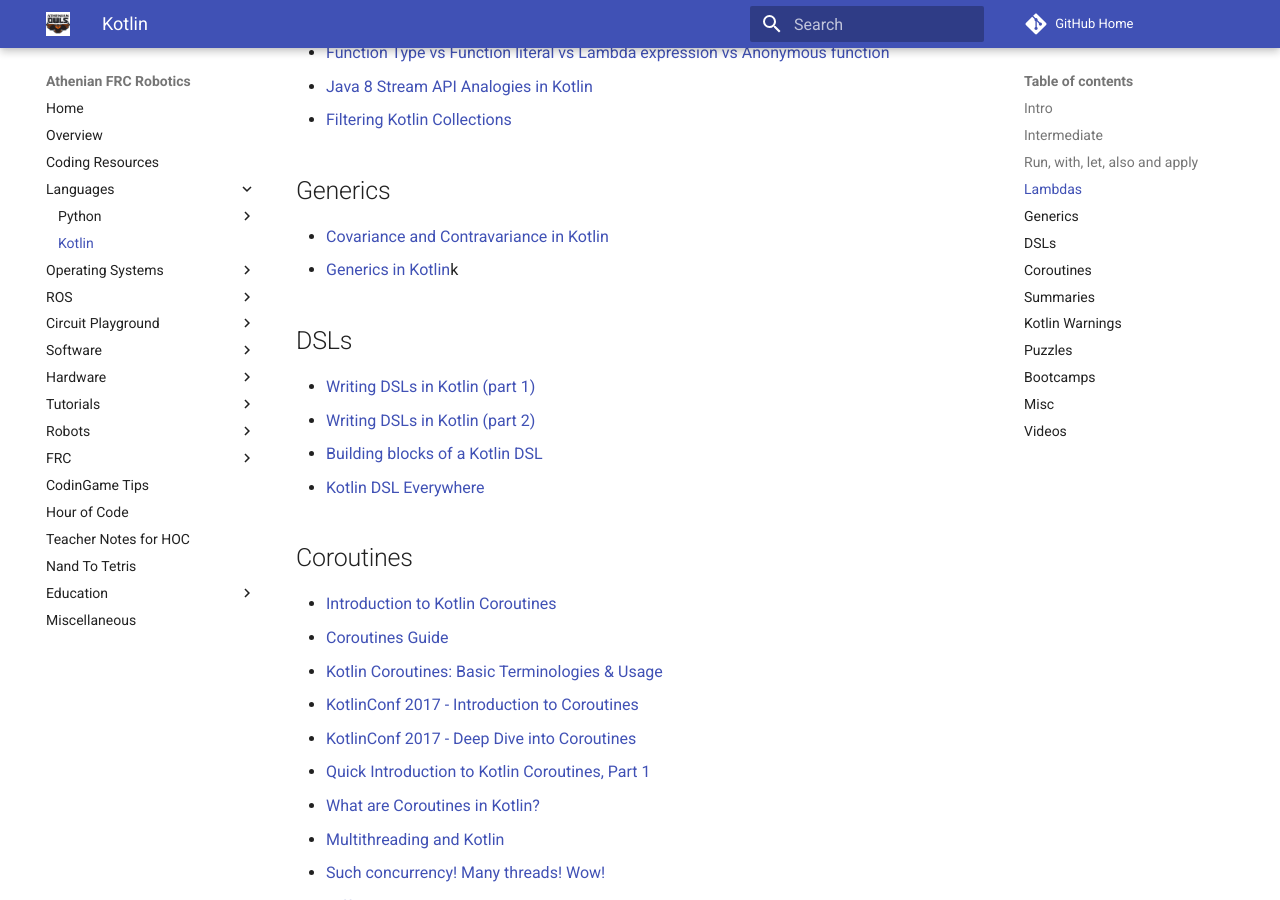
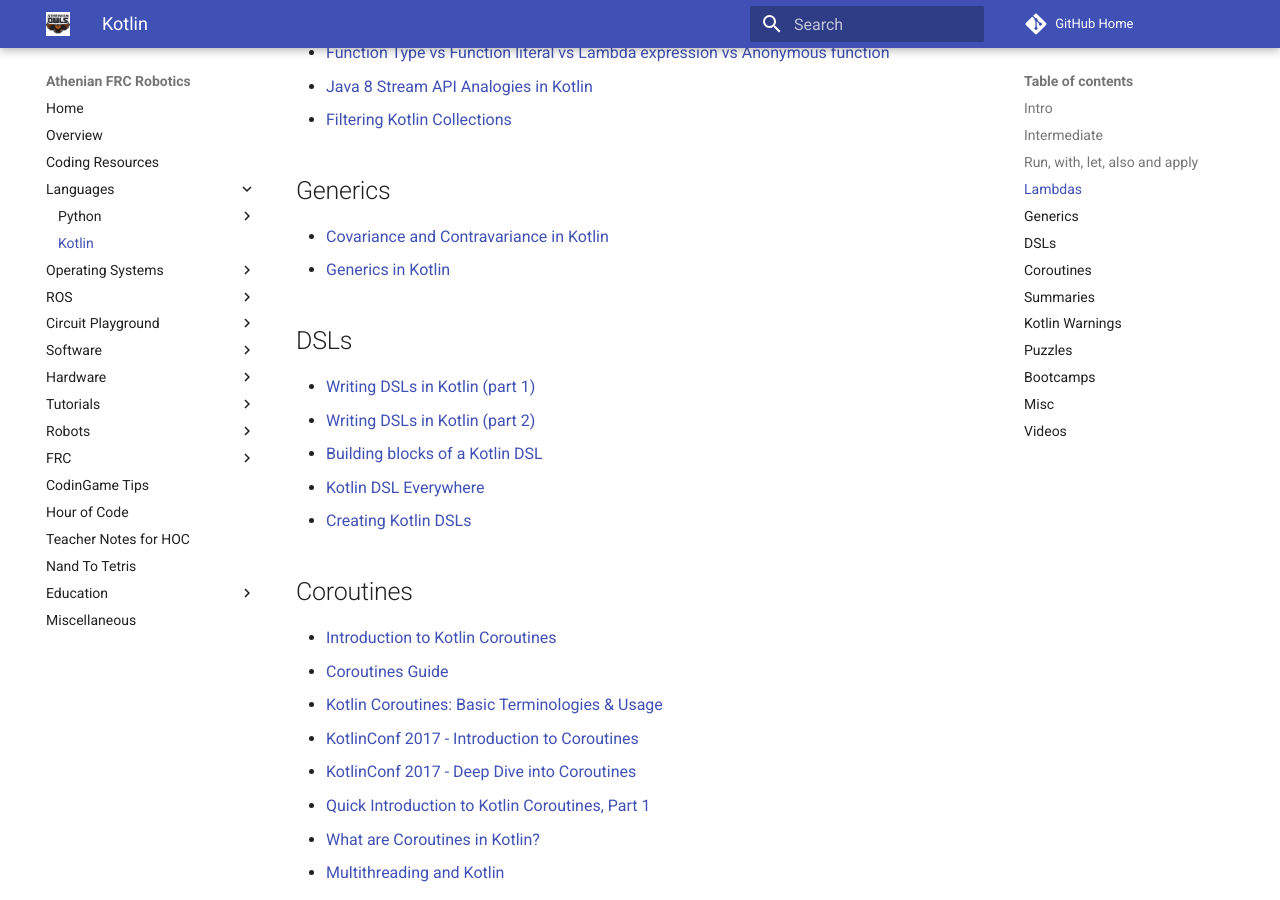
Before and after one commit to athenian-robotics/athenian-robotics-mkdocs, an MkDocs documentation site: the page built from docs/kotlin.md, in a window 1280 px wide and 900 px high, scrolled down 3127 px. Built offline with MkDocs 1.6.1 and Material for MkDocs 9.7.7, drawn with Linux system fonts in a browser that asks for light colours; comment, search, counter and statistics services are not loaded.

Commit message:
Update docs

```diff
--- a/docs/kotlin.md
+++ b/docs/kotlin.md
@@ -93,13 +93,14 @@
 
 ## Generics
 * [Covariance and Contravariance in Kotlin](https://typealias.com/guides/illustrated-guide-covariance-contravariance/)
-* [Generics in Kotlin](http://www.baeldung.com/kotlin-generics)k
+* [Generics in Kotlin](http://www.baeldung.com/kotlin-generics)
 
 ## DSLs
 * [Writing DSLs in Kotlin (part 1)](https://proandroiddev.com/writing-dsls-in-kotlin-part-1-7f5d2193f277)
 * [Writing DSLs in Kotlin (part 2)](https://proandroiddev.com/writing-dsls-in-kotlin-part-2-cd9dcd0c4715)
 * [Building blocks of a Kotlin DSL](https://www.kotlindevelopment.com/kotlin-dsl/)
 * [Kotlin DSL Everywhere](https://proandroiddev.com/kotlin-dsl-everywhere-de2994ef3eb0)
+* [Creating Kotlin DSLs](https://www.grokkingandroid.com/creating-kotlin-dsls/)
 
 ## Coroutines
 * [Introduction to Kotlin Coroutines](https://kotlinlang.org/docs/tutorials/coroutines-basic-jvm.html)
```
